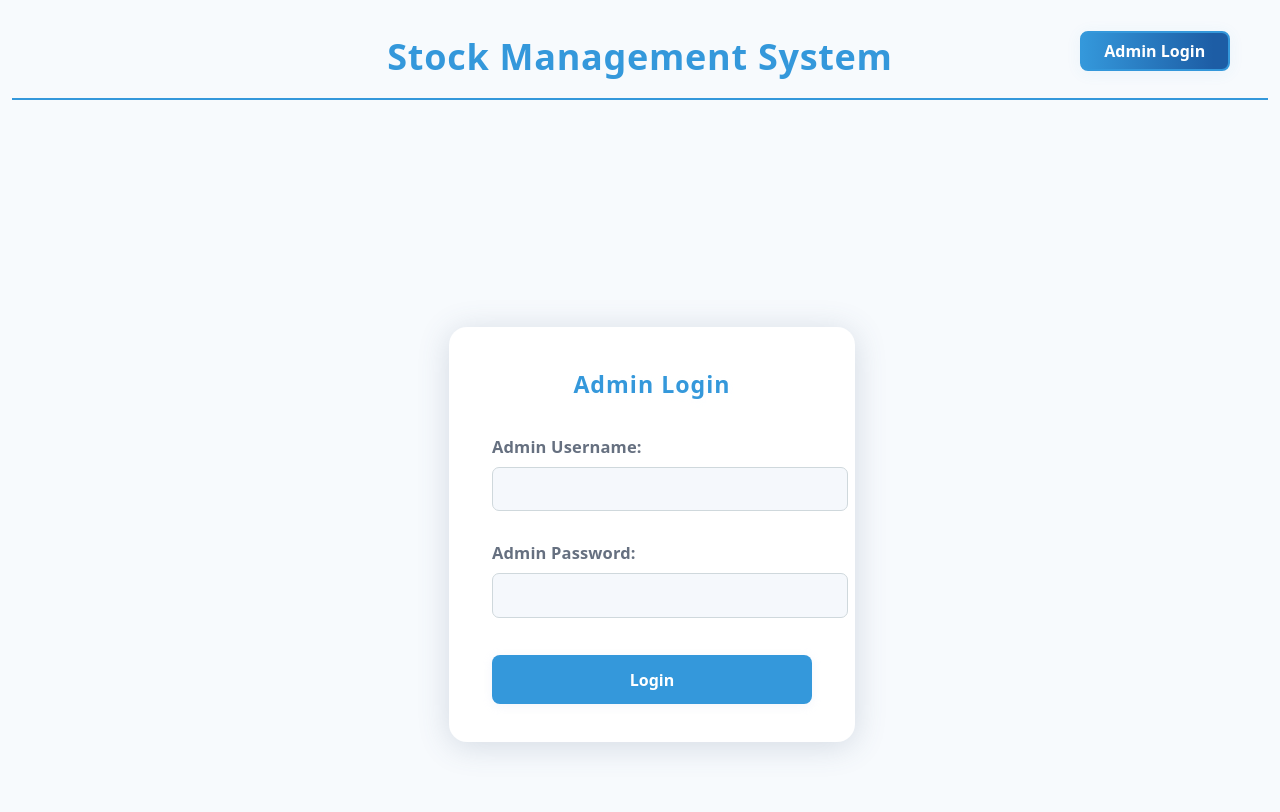
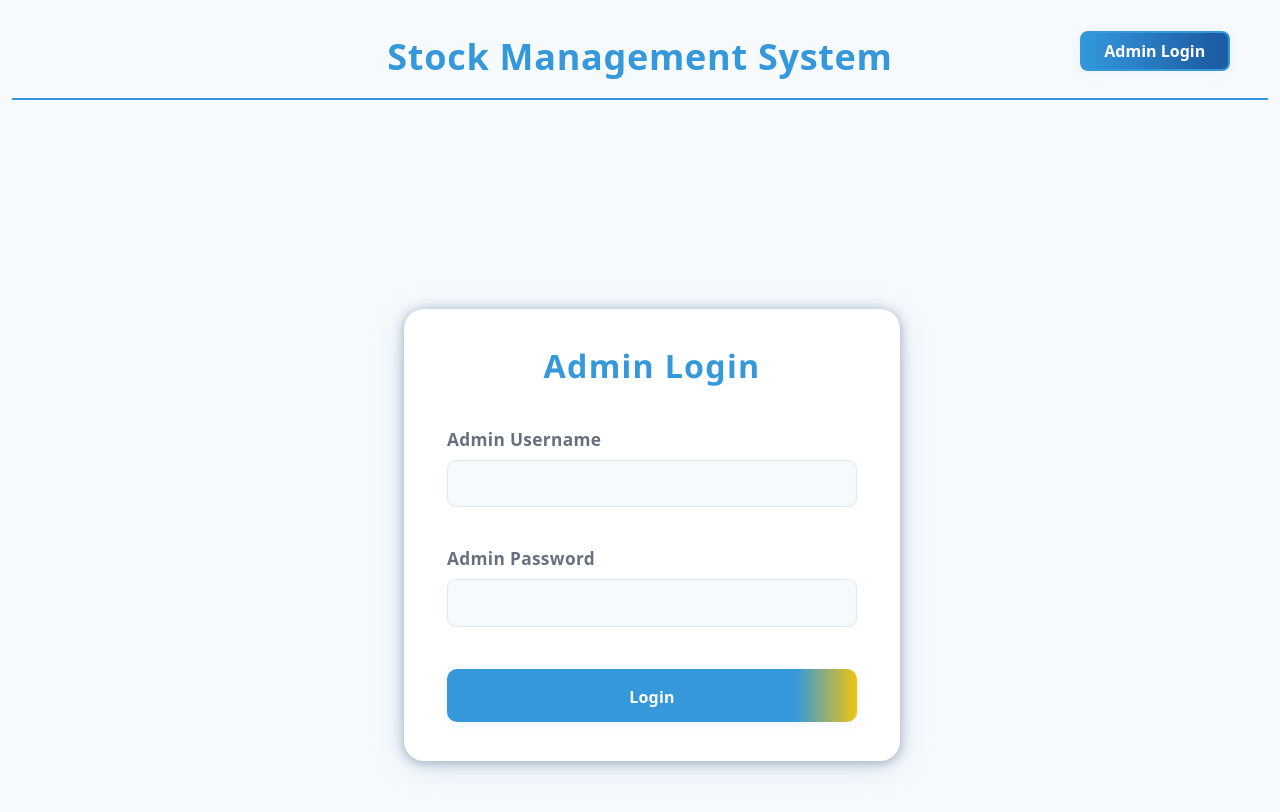
Before and after one commit to Workflow-Manager-admin/stock-management-system-49179-49189, a Vue app in the folder stock_frontend/: page /admin-login in a window 1280 px wide. Shown: the top 812 px of the page. Built offline with nearby package versions, Linux system fonts and the light colour scheme; the HTML template or start-up script is replaced by a standard one.

Commit message:
CheckPoint - cg6907a18c

```diff
--- a/stock_frontend/src/views/AdminLoginView.vue
+++ b/stock_frontend/src/views/AdminLoginView.vue
@@ -27,16 +27,17 @@ async function handleLogin() {
 </script>
 
 <template>
-  <main class="admin-login-container">
-    <section class="card admin-login-box">
+  <div class="admin-login-outer">
+    <main class="admin-login-center">
+      <section class="admin-login-card">
         <h2>Admin Login</h2>
         <form @submit.prevent="handleLogin" autocomplete="on">
-        <div class="form-group">
-          <label for="username">Admin Username:</label>
+          <div class="login-field-row">
+            <label for="username">Admin Username</label>
             <input type="text" id="username" v-model="username" required autocomplete="username" />
           </div>
-        <div class="form-group">
-          <label for="password">Admin Password:</label>
+          <div class="login-field-row">
+            <label for="password">Admin Password</label>
             <input type="password" id="password" v-model="password" required autocomplete="current-password" />
           </div>
           <button type="submit" :disabled="submitting">
@@ -47,126 +48,149 @@ async function handleLogin() {
         </form>
       </section>
     </main>
+  </div>
 </template>
 
 <style scoped>
-.admin-login-container {
+/* Outer flex for full-page centering */
+.admin-login-outer {
+  height: 100vh;
   min-height: 100vh;
   width: 100vw;
+  min-width: 100vw;
+  background: var(--background, #f7fafd);
   display: flex;
   align-items: center;
   justify-content: center;
-  background: var(--background, #f6f8fa);
-  /* fallback for bright, clean background */
 }
-
-.admin-login-box {
+.admin-login-center {
+  width: 100vw;
+  height: 100vh;
+  display: flex;
+  align-items: center;
+  justify-content: center;
+}
+/* The card itself */
+.admin-login-card {
+  background: var(--surface, #fff);
+  border-radius: 20px;
+  box-shadow: 0 6px 36px 0 #2871b324, 0 1.5px 12px #223d5865;
+  max-width: 410px;
+  width: 95vw;
+  min-width: 295px;
+  min-height: 350px;
+  padding: 2.4em 2.7em 2em 2.7em;
   display: flex;
   flex-direction: column;
   align-items: center;
-  max-width: 400px;
-  margin: 0 auto;
-  padding: 2.7em 2.7em 2em 2.7em;
-  box-shadow: 0 4px 32px #47587733;
-  border-radius: 18px;
-  background: #fff;
-  min-width: 320px;
-  min-height: 340px;
-  justify-content: center;
 }
 
 h2 {
   text-align: center;
-  margin-bottom: 1.5em;
   color: var(--primary, #3498db);
-  font-weight: 700;
-  letter-spacing: 1px;
+  font-size: 2.01rem;
+  font-weight: 900;
+  margin: 0 0 1.23em 0;
+  font-family: "Segoe UI", "Nunito Sans", Arial, sans-serif;
+  letter-spacing: 0.04em;
 }
 
 form {
   width: 100%;
   display: flex;
   flex-direction: column;
-  align-items: stretch;
+  align-items: center;
+  gap: 1.1em;
 }
 
-.form-group {
-  margin-bottom: 1.3em;
+.login-field-row {
   display: flex;
   flex-direction: column;
   align-items: stretch;
+  width: 100%;
+  margin-bottom: 0.7em;
 }
 
 label {
+  font-family: inherit;
   font-weight: 600;
-  color: var(--text-muted, #636e72);
-  margin-bottom: 0.42em;
-  font-size: 1.03em;
+  color: var(--text-muted, #646e7a);
+  margin-bottom: 0.39em;
+  font-size: 1.08em;
+  letter-spacing: 0.02em;
 }
 
 input[type="text"],
 input[type="password"] {
   width: 100%;
-  font-size: 1.07em;
-  border: 1.5px solid #cfd8dc;
-  border-radius: 7px;
-  padding: 0.57em 1em;
-  background: #f5f8fc;
-  transition: border-color 0.18s;
+  font-size: 1.14em;
+  font-family: inherit;
+  font-weight: 500;
+  color: var(--text-main, #25304a);
+  background: #f7fafd;
+  border: 1.7px solid #dde7f2;
+  border-radius: 9px;
+  padding: 0.60em 1.1em;
   outline: none;
+  transition: border 0.18s, box-shadow 0.17s;
+  letter-spacing: 0.01em;
+  box-sizing: border-box;
 }
-
 input[type="text"]:focus,
 input[type="password"]:focus {
   border-color: var(--primary, #3498db);
+  box-shadow: 0 2.5px 14px #3a98cd1d;
 }
 
 button[type="submit"] {
   width: 100%;
-  margin-top: 0.45em;
-  padding: 0.70em 0;
-  font-size: 1.09em;
+  margin-top: 0.21em;
+  padding: 0.82em 0.5em;
+  font-size: 1.12em;
+  font-family: inherit;
   font-weight: 700;
-  background: var(--primary, #3498db);
+  border: none;
+  border-radius: 10px;
+  background: linear-gradient(90deg, var(--primary, #3498db) 85%, var(--accent, #f1c40f) 100%);
   color: #fff;
-  border: none;
-  border-radius: 8px;
+  box-shadow: 0 2px 11px #3699e019;
+  transition: background 0.13s, box-shadow 0.13s;
+  letter-spacing: 0.01em;
   cursor: pointer;
-  transition: background 0.15s, box-shadow 0.12s;
-  box-shadow: 0 2px 10px #c9d5ee3d;
+}
+button[type="submit"]:hover:not(:disabled) {
+  background: var(--secondary, #296ed9);
+  color: #fff;
 }
 
-button[type="submit"]:hover:not(:disabled) {
-  background: #2167a9;
+/* Disabled state */
+button[type="submit"]:disabled {
+  opacity: 0.67;
+  cursor: not-allowed;
+  background: #b5c5d888;
+  color: #ffffffb0;
 }
-
-button[type="submit"]:disabled {
-  opacity: 0.6;
-  cursor: not-allowed;
+/* Error message styling */
+.login-error {
+  margin-top: 1.1em;
+  color: var(--danger, #ef5350);
+  background: #fff3f4;
+  border: 1.7px solid var(--danger, #ef5350);
+  border-radius: 10px;
+  padding: 0.77em 1.13em;
+  text-align: center;
+  font-weight: 700;
+  font-size: 1.037em;
+  letter-spacing: 0.03em;
+  min-width: 70%;
 }
-
-.login-error {
-  margin-top: 1.3em;
-  color: var(--danger, #ef5350);
-  background: #ffebee;
-  border: 1.3px solid #ef5350;
-  border-radius: 9px;
-  padding: 0.72em 1.1em;
-  text-align: center;
-  font-weight: 600;
-  font-size: 1.02em;
-  letter-spacing: 0.1px;
+@media (max-width: 600px) {
+  .admin-login-card {
+    padding: 1.5em 0.5em 1.5em 0.5em;
+    max-width: 99vw;
+    min-width: unset;
   }
-
-/* Responsive tweaks */
-@media (max-width: 500px) {
-  .admin-login-box {
-    padding: 2em 0.5em 2em 0.5em;
-    min-width: unset;
-    max-width: 98vw;
-  }
-  .admin-login-container {
-    padding: 0 1vw;
-  }
+  h2 { font-size: 1.38rem; }
+  form { gap: 0.92em; }
 }
 </style>
```
Lines whose indentation alone changed are shown as unchanged.
